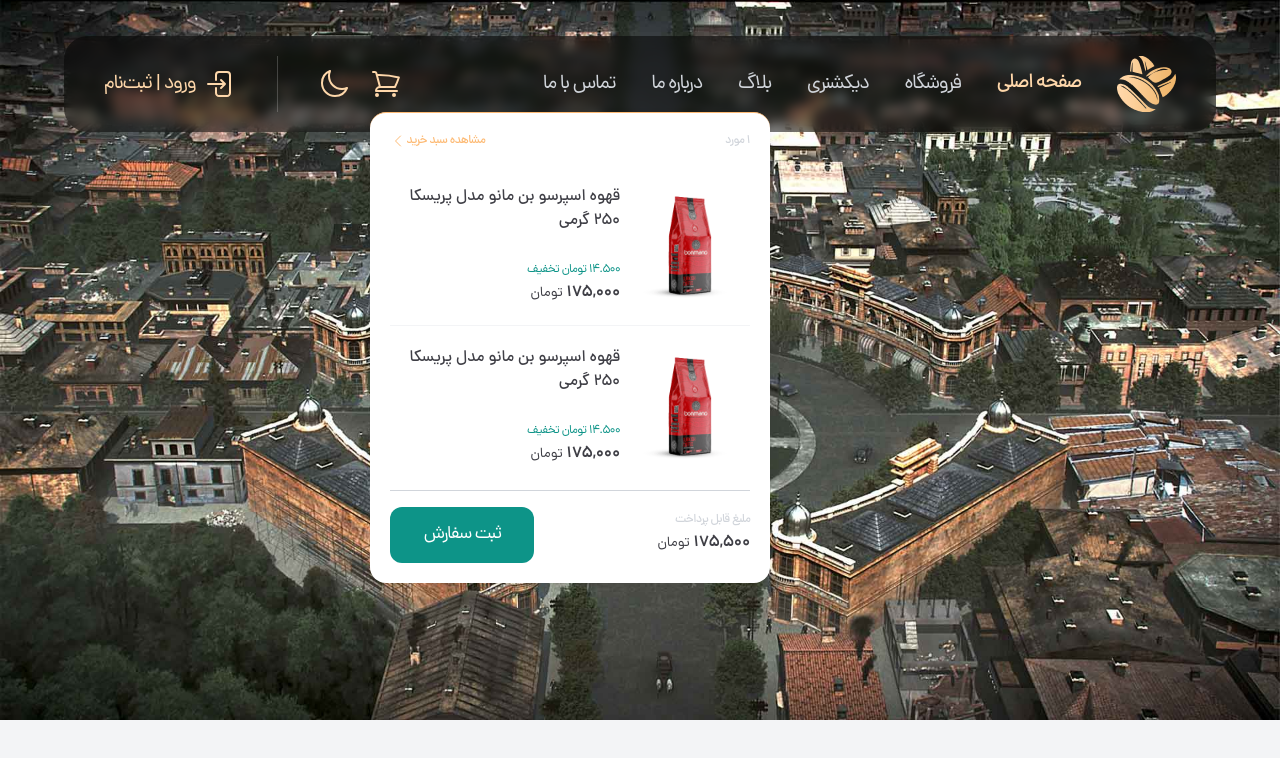
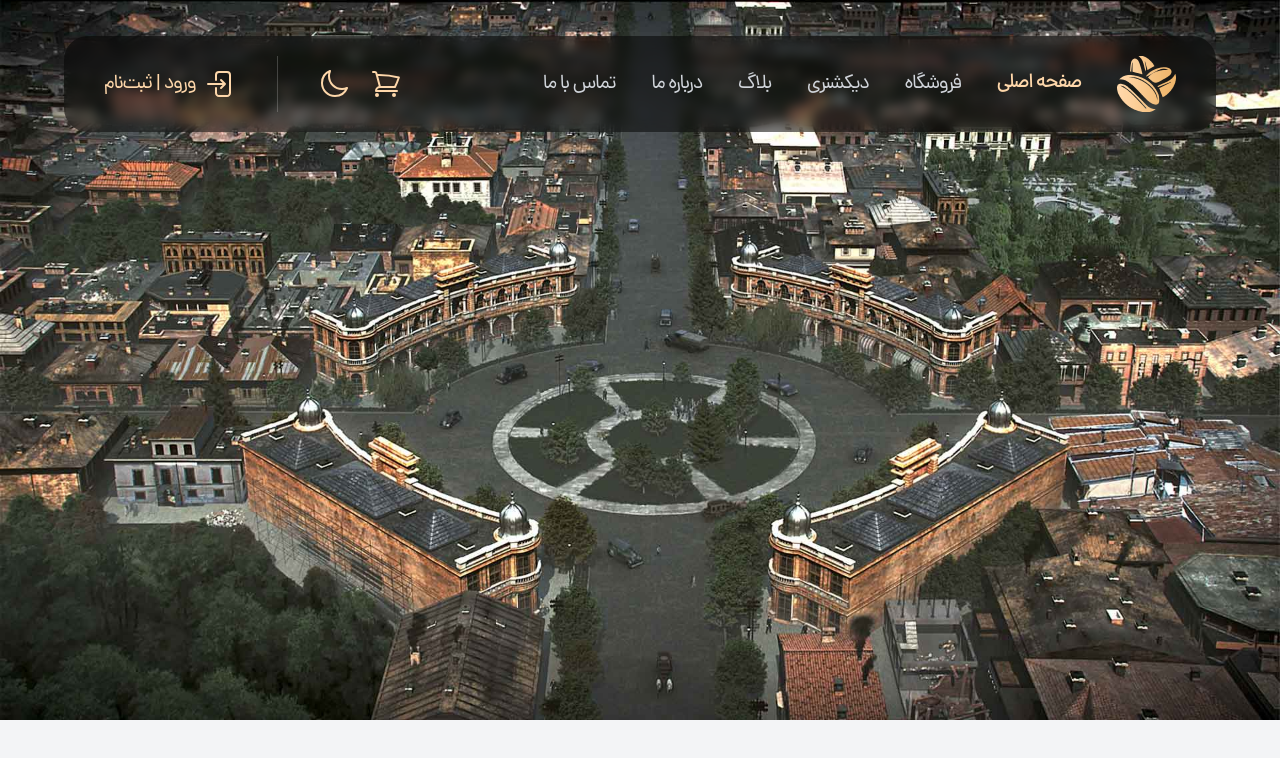
Before and after one commit to AmirhosseinDanesh/coffee-shop, a React (Vite) app: page / in a window 1280 px wide. Shown: the top 758 px of the page. Built offline with nearby package versions, Linux system fonts and the light colour scheme.

Commit message:
fix cart bug

```diff
--- a/src/Components/Header/Header.jsx
+++ b/src/Components/Header/Header.jsx
@@ -53,8 +53,8 @@ export default function Header() {
                   <path strokeLinecap="round" strokeLinejoin="round" d="M2.25 3h1.386c.51 0 .955.343 1.087.835l.383 1.437M7.5 14.25a3 3 0 00-3 3h15.75m-12.75-3h11.218c1.121-2.3 2.1-4.684 2.924-7.138a60.114 60.114 0 00-16.536-1.84M7.5 14.25L5.106 5.272M6 20.25a.75.75 0 11-1.5 0 .75.75 0 011.5 0zm12.75 0a.75.75 0 11-1.5 0 .75.75 0 011.5 0z" />
                 </svg>
               </div>
-              {/* opacity-0 invisible */}
-              <div className='absolute group-hover:opacity-100 group-hover:visible top-full left-0 p-5  w-[400px] text-zinc-700 dark:text-white text-base bg-white dark:bg-zinc-700 rounded-2xl border-t border-t-orange-300 space-y-4 tracking-normal shadow-normal transition-all'>
+              {/*  */}
+              <div className='absolute opacity-0 invisible group-hover:opacity-100 group-hover:visible top-full left-0 p-5  w-[400px] text-zinc-700 dark:text-white text-base bg-white dark:bg-zinc-700 rounded-2xl border-t border-t-orange-300 space-y-4 tracking-normal shadow-normal transition-all'>
                 <div className='flex items-center justify-between font-DanaMedium text-xs tracking-tighter'>
                   <span className='text-gray-300'>1 مورد</span>
                   <a href="#" className='flex items-center text-orange-300'>
```
